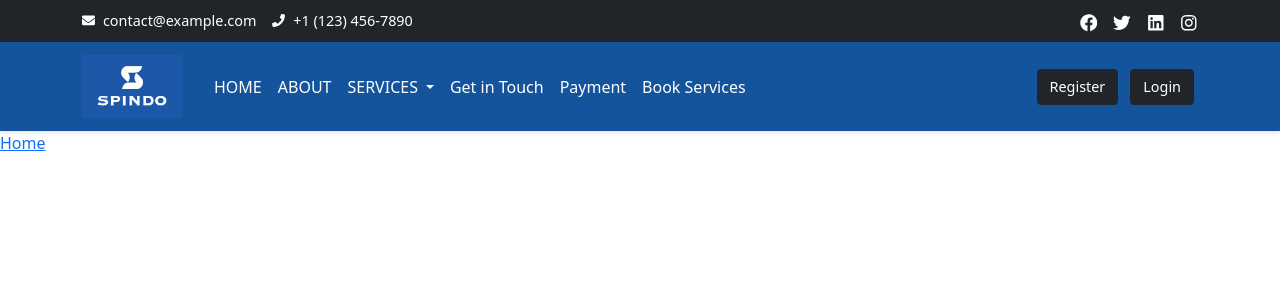
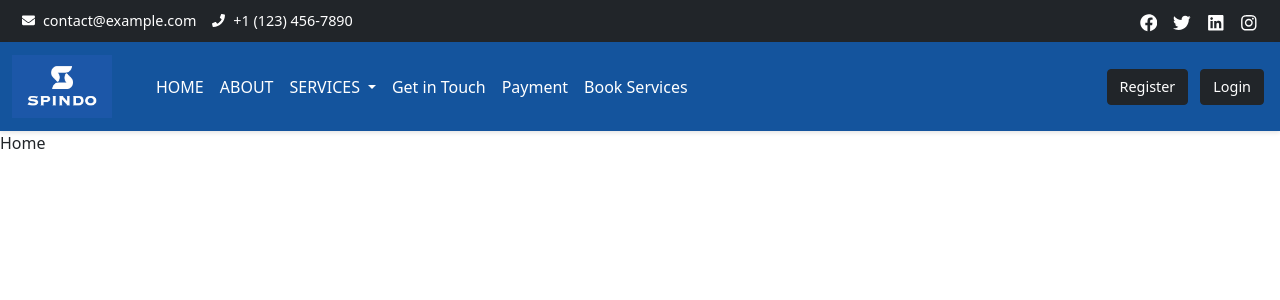
Before and after one commit to deepikachauhan8988/spindo, a React (Create React App) app: page / in a window 1280 px wide. Shown: the top 300 px of the page. Built offline with nearby package versions, Linux system fonts and the light colour scheme.

Commit message:
Navbar fixed

```diff
--- a/src/assets/css/NavBar.css
+++ b/src/assets/css/NavBar.css
@@ -75,6 +75,13 @@
 }
 .spi-logo{
     width: 100px !important;
+    margin-left: 12px;
+}
+.navbar-nav{
+    padding-right: 12px !important;
+}
+.nav-p{
+    padding: 0px 22px 0px 22px;
 }
 .navbar-nav .btn-primary {
   background-color:#212529;
@@ -95,7 +102,9 @@
     border-top: 1px solid #dee2e6;
     margin-top: 10px;
   }
-
+  .navbar-nav{
+    padding-right: 0px !important;
+  }
   .mobile-contact .nav-link {
     padding: 5px 15px;
     display: flex;
--- a/src/componets/navbar/NavBar.js
+++ b/src/componets/navbar/NavBar.js
@@ -13,7 +13,7 @@ function NavBar() {
     <>
       {/* Top bar with contact info and social links */}
       <div className="top-bar bg-dark text-white py-2 d-none d-lg-block">
-        <Container className="d-flex justify-content-between align-items-center">
+        <div className="d-flex justify-content-between align-items-center nav-p">
           <div className="contact-info">
             <span className="me-3"><FaEnvelope /> contact@example.com</span>
             <span><FaPhone /> +1 (123) 456-7890</span>
@@ -24,24 +24,26 @@ function NavBar() {
             <Link to="#" className="text-white me-3"><FaLinkedin /></Link>
             <Link to="#" className="text-white"><FaInstagram /></Link>
           </div>
-        </Container>
+        </div>
       </div>
 
       {/* Main navigation */}
       <Navbar expand="lg" className="bg-body-tertiary sticky-top">
-        <Container>
+
           <Navbar.Brand href="#home">
             <div className="d-flex align-items-center">
-             <img src={Logo} alt="Spindo Logo" className="spi-logo img-fluid me-2" />
+            <Link to="/"> <img src={Logo} alt="Spindo Logo" className="spi-logo img-fluid me-2" /></Link>
 
 
             </div>
           </Navbar.Brand>
           <Navbar.Toggle aria-controls="basic-navbar-nav" />
+
           <Navbar.Collapse id="basic-navbar-nav">
             {/* Left side navigation items */}
+              <Container>
             <Nav className="me-auto">
-              <Nav.Link href="#home">HOME</Nav.Link>
+              <Nav.Link href="/">HOME</Nav.Link>
               <Nav.Link href="#about">ABOUT</Nav.Link>
               <NavDropdown title="SERVICES" id="basic-nav-dropdown">
                 <NavDropdown.Item href="#plumber">PLUMBER</NavDropdown.Item>
@@ -56,7 +58,7 @@ function NavBar() {
               <Nav.Link href="#payment">Payment</Nav.Link>
               <Nav.Link href="#book">Book Services</Nav.Link>
             </Nav>
-
+            </Container>
             {/* Right side - Only Register and Login buttons */}
             <Nav className="ms-auto">
               <Button variant="outline-primary" className="me-2" href="#register">
@@ -75,7 +77,7 @@ function NavBar() {
               <Nav.Link href="tel:+11234567890"><FaPhone /> Phone</Nav.Link>
             </Nav>
           </Navbar.Collapse>
-        </Container>
+
       </Navbar>
     </>
   );
--- a/src/componets/pages/Home.js
+++ b/src/componets/pages/Home.js
@@ -1,9 +1,8 @@
 import React from 'react'
-import { Link } from 'react-router-dom'
 
 function Home() {
   return (
-   <Link to="/AdminDashBoard"> <div>Home</div></Link>
+    <div>Home</div>
   )
 }
 
```
Also changed, not shown: src/assets/css/home.css (added).
